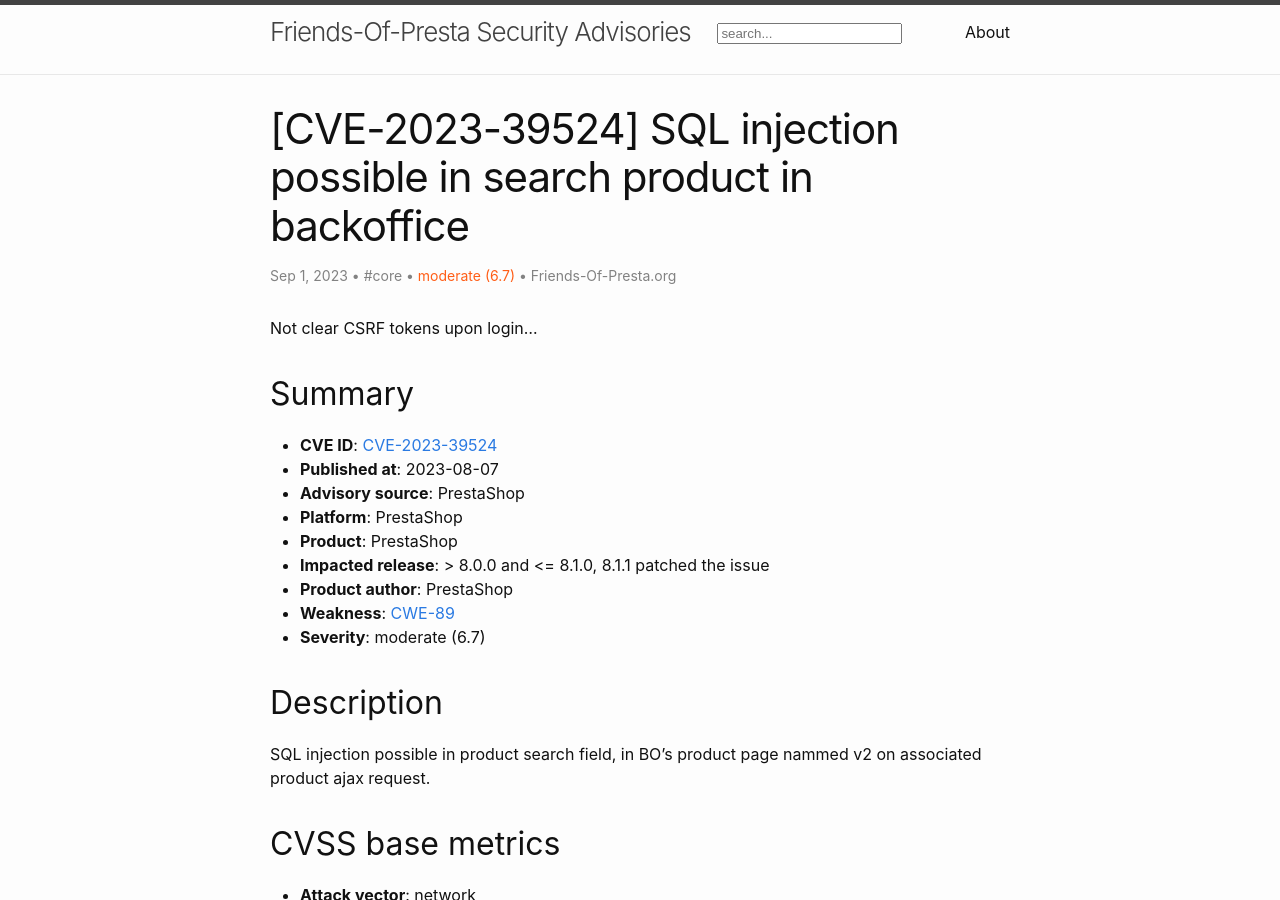
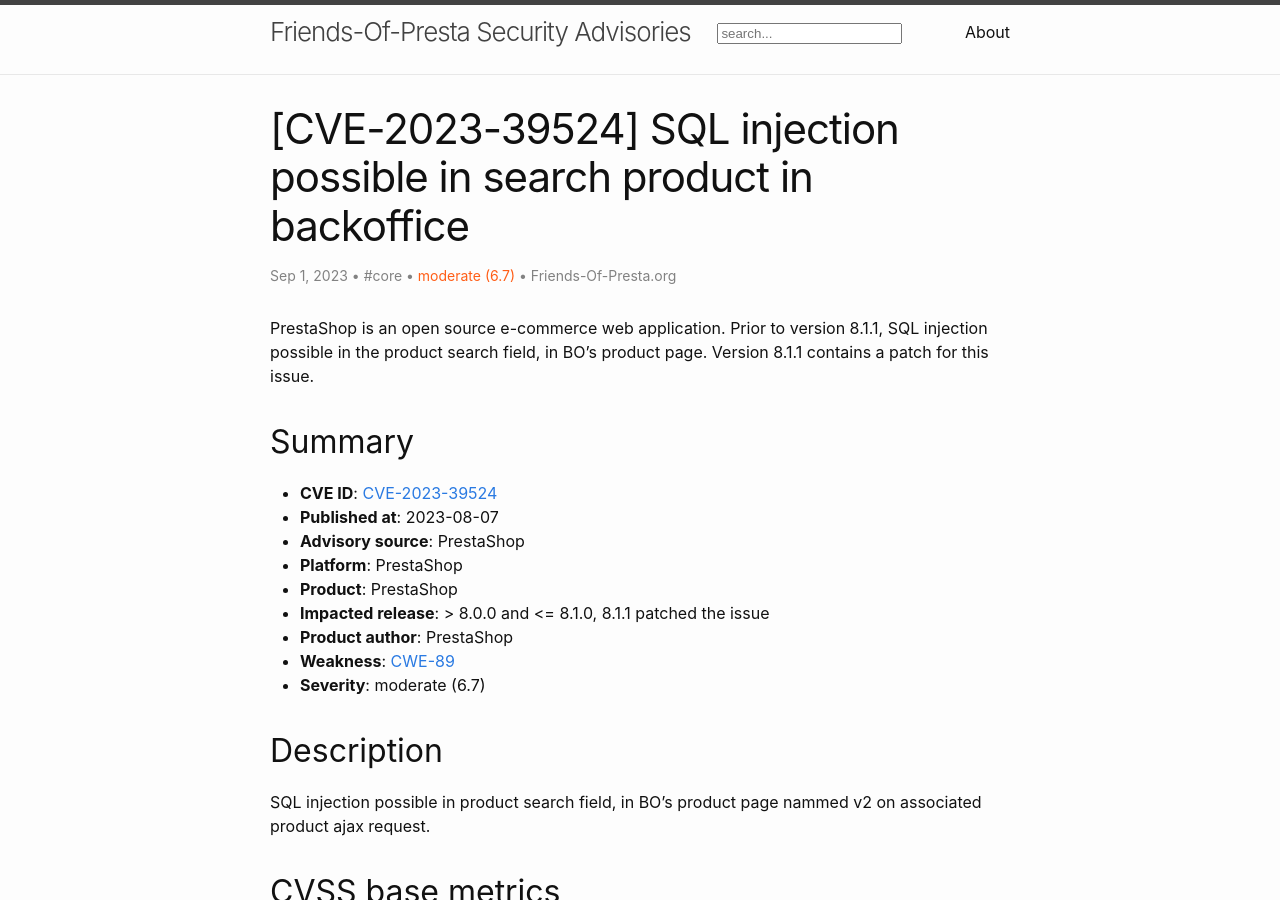
Before and after one commit to friends-of-presta/security-advisories, a Jekyll site: the page built from _posts/2023-09-01-core-CVE-2023-39524.md, in a window 1280 px wide and 900 px high. Built offline with Jekyll 4.4.1, drawn with Linux system fonts in a browser that asks for light colours.

Commit message:
Update 2023-09-01-core-CVE-2023-39524.md

```diff
--- a/_posts/2023-09-01-core-CVE-2023-39524.md
+++ b/_posts/2023-09-01-core-CVE-2023-39524.md
@@ -8,7 +8,7 @@ meta: "CVE,PrestaShop,core"
 severity: "moderate (6.7)"
 ---
 
-Not clear CSRF tokens upon login...
+PrestaShop is an open source e-commerce web application. Prior to version 8.1.1, SQL injection possible in the product search field, in BO's product page. Version 8.1.1 contains a patch for this issue.
 
 ## Summary
 
```
